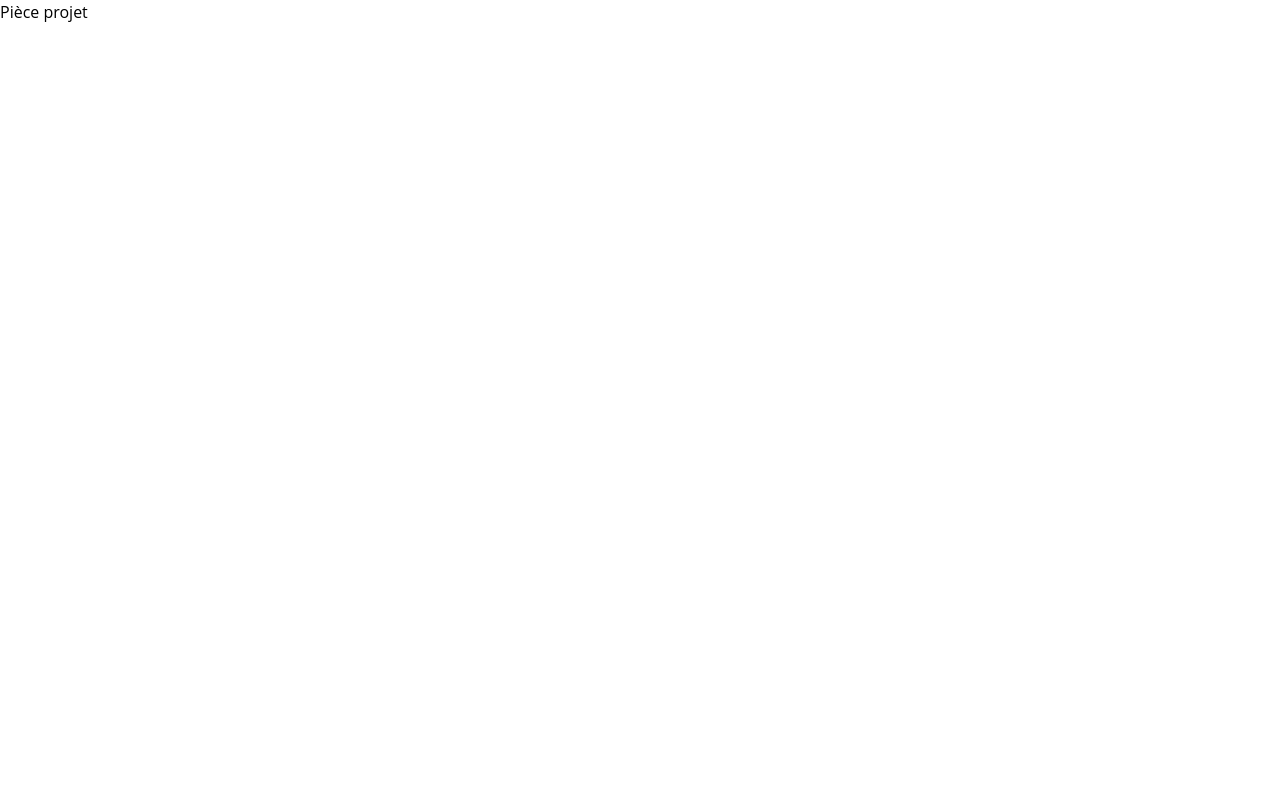
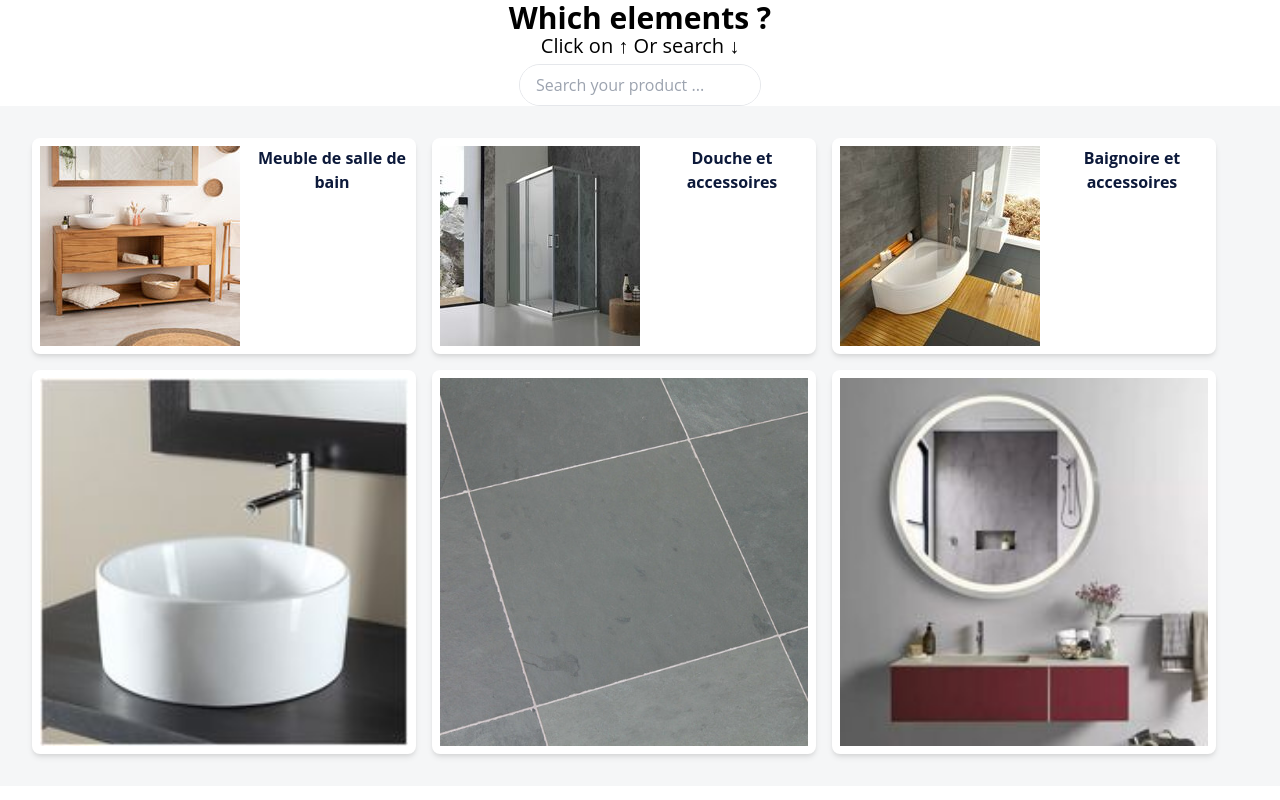
Before and after one commit to angeliquebesi/manomano, a React (Create React App) app: page /house/room in a window 1280 px wide. Built offline with nearby package versions, Linux system fonts and the light colour scheme.

Commit message:
réalisation de la roompage

```diff
--- /dev/null
+++ b/src/components/Cards/Cardcategory.jsx
@@ -0,0 +1,23 @@
+import React from "react";
+import { Categories } from "../../api/data";
+
+function Cardcategory() {
+  return (
+    <div className="p-8 flex gap-4 flex-wrap bg-lightgrey text-darkblue ">
+      {Categories.map((categorie) => (
+        <div className="p-2 w-36 flex flex-col gap-4 md:flex-row md:w-96 rounded-lg shadow-md bg-white border-1 border-lightgrey2">
+          <img
+            className="object-contain"
+            src={categorie.photo}
+            alt="illustration de la categorie"
+          />
+          <p className="text-ellipsis overflow-hidden w-full font-bold text-center">
+            {categorie.name}
+          </p>
+        </div>
+      ))}
+    </div>
+  );
+}
+
+export default Cardcategory;
--- a/src/components/Cards/Cardproduct.jsx
+++ b/src/components/Cards/Cardproduct.jsx
@@ -8,7 +8,7 @@ function Cardproduct() {
       <div className="p-2 w-72 flex flex-col gap-4 md:flex-row md:w-96 rounded-lg shadow-md bg-white border-1 border-lightgrey2">
         <img className="w-48 object-contain" src={pommeau} alt="" />
         <div className="p-2 flex flex-col">
-          <h1 className="text-ellipsis overflow-hidden w-full h-20 font-bold">
+          <h1 className="text-ellipsis overflow-hidden w-full h-20 font-bold ">
             Le pommeau de douche vintage retro blanc steampunk laiton doré
           </h1>
 
--- a/src/components/index.jsx
+++ b/src/components/index.jsx
@@ -2,5 +2,12 @@ import Buttonturquoise from "./Button/Buttonturquoise";
 import ButtonTransparent from "./Button/ButtonTransparent";
 import Cardproduct from "./Cards/Cardproduct";
 import Cardpanier from "./Cards/Cardpanier";
+import Cardcategory from "./Cards/Cardcategory";
 
-export { Buttonturquoise, ButtonTransparent, Cardproduct, Cardpanier };
+export {
+  Buttonturquoise,
+  ButtonTransparent,
+  Cardproduct,
+  Cardpanier,
+  Cardcategory,
+};
--- a/src/pages/Roomproject.jsx
+++ b/src/pages/Roomproject.jsx
@@ -1,7 +1,28 @@
 import React from "react";
+import { Cardcategory } from "../components/index";
 
 function Roomproject() {
-  return <div> Pièce projet</div>;
+  return (
+    <div>
+      {/* Mettre le plan de la pièce Léonie */}
+      <h2 className="text-ellipsis text-3xl overflow-hidden w-full h-8 font-bold text-center">
+        Which elements ?
+      </h2>
+      <p className="text-ellipsis text-xl w-full h-5 text-center">
+        Click on ↑ Or search ↓
+      </p>
+      <div className="text-black bg-white flex items-center justify-center mt-3">
+        <div className="border rounded-3xl overflow-hidden flex">
+          <input
+            type="text"
+            className="px-4 py-2"
+            placeholder="Search your product ..."
+          />
+        </div>
+      </div>
+      <Cardcategory />
+    </div>
+  );
 }
 
 export default Roomproject;
```
